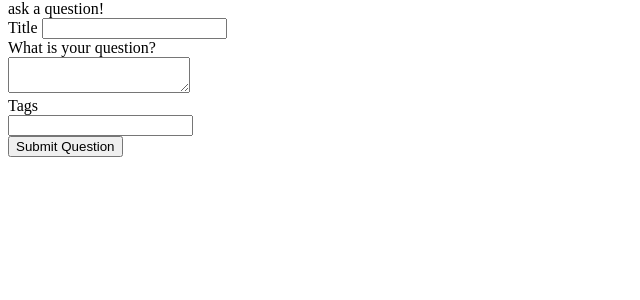
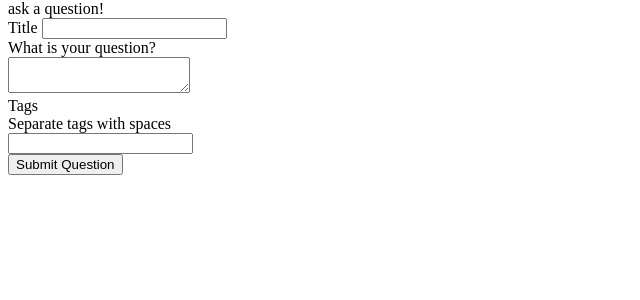
Before and after one commit to jkeesh/QuestionHut, a Django app: page /ask/ in a window 1280 px wide. Shown: the part 26-326 px from the top of the page, without its empty margins (0-640 px from the left). Run offline with Django 3.2, Linux system fonts and the light colour scheme; the visitor is signed in with stand-in values (Sample User, id 1); parts of the project's set-up code (start-up, migrations or seed data) failed here and were passed over.

Commit message:
tags work and standardize with spaces

```diff
--- a/application/qa/views.py
+++ b/application/qa/views.py
@@ -105,8 +105,19 @@ def ask_question(request):
     else:
         title = request.POST['title']
         content = request.POST['content']
+
         question = Question(title=title, content=content, author=request.user)
         question.save()
+
+        tags = request.POST['tags'].split(' ')
+        for tag in tags:
+            try:
+                the_tag = Tag.objects.get(title=tag.strip().lower())
+            except Tag.DoesNotExist:
+                the_tag = Tag(title=tag.strip().lower())
+                the_tag.save()
+            question.tags.add(the_tag)
+
 
         return redirect('/')
 
--- a/application/templates/ask.html
+++ b/application/templates/ask.html
@@ -15,7 +15,8 @@
 	</div>
 
 	<div>
-		<span>Tags</div>
+		<div>Tags</div>
+		<div>Separate tags with spaces</div>
 		<input id="question_tags" type="text" name="tags" />
 	</div>
 
--- a/application/templates/index.html
+++ b/application/templates/index.html
@@ -40,6 +40,9 @@
 			</div>
 
 			<span class="tags">
+				{% for tag in question.tags.all %}
+					<a href="#">{{ tag.title }}</a>
+				{% endfor %}
 			</span>
 
 			<span class="question-time">
```
